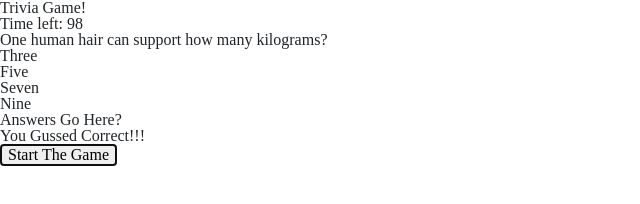
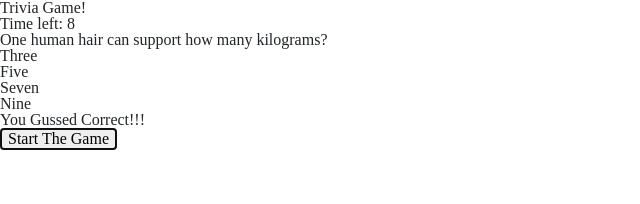
Before and after one commit to jjeskovs/TriviaGame, a plain HTML site: page index.html in a window 1280 px wide. Both pictures are taken after a click on the button "Start The Game". Shown: the whole page, without its empty margins (0-640 px from the left). Drawn offline with nearby package versions, Linux system fonts and the light colour scheme.

Commit message:
All questions are loading, timer working

```diff
--- a/assets/javascript/app.js
+++ b/assets/javascript/app.js
@@ -1,46 +1,52 @@
 // List of global variables
 var correctAnswer = 0;
 var inccorectAnswers = 0;
-var time = 100;
+var time = 10;
 var questionNumber = 0;
 var intervalId;
 
-
 // Creating on click event that will start the game and display the first question
 
-$("#start").on("click", function(){
+$("#start").on("click", function() {
+  game();
+});
 
+function game() {
   // This will display questions on the screen
-    $("#question").text(questions[questionNumber].question)
-    $("#a").text(questions[questionNumber].a)
-    $("#b").text(questions[questionNumber].b)
-    $("#c").text(questions[questionNumber].c)
-    $("#d").text(questions[questionNumber].d)
-    //console.log(this)
+  $("#question").text(questions[questionNumber].question);
+  $("#a").text(questions[questionNumber].a);
+  $("#b").text(questions[questionNumber].b);
+  $("#c").text(questions[questionNumber].c);
+  $("#d").text(questions[questionNumber].d);
 
-    // Timer starts
+  // Setting countdown
   intervalId = setInterval(count, 1000);
+}
+$(".answers").on("click", function() {
 
-    // Score count
+   var userInput = $(this).attr("data-value");
+    console.log(userInput);
   if (userInput === questions[questionNumber].correctAnswer) {
     correctAnswer++;
+    reset();
+  } else {
+    inccorectAnswers++;
+    // console.log(inccorectAnswers)
+    reset();
+
+  }
+  // Score count
   //questionNumber++; // posibly be inside of reset function
-        reset();
-    }
-
-
-
+  //     //$("#image-div").html("src", "assets/images/win.gif"); <-- need to add the timeer to keep it on the screen for 10sec
 });
 
 function count() {
   time--;
   $("#timer").text(time);
-    if (time === 0){
+  if (time === 0) {
     reset();
-
   }
 }
-
 
 function reset() {
   clearInterval(intervalId);
@@ -49,26 +55,97 @@ function reset() {
   $("#b").text("");
   $("#c").text("");
   $("#d").text("");
-    questionNumber++
-
+  $("#image-div").html("");
+  questionNumber++;
+  time = 10;
+  game();
 }
 
-
-
 // Questions
-var questions = [{
-    "question": "One human hair can support how many kilograms?",
-    "a": "Three",
-    "b": "Five",
-    "c": "Seven",
-    "d": "Nine",
-    "correctAnswer": "c"
+var questions = [
+  {
+    question: "One human hair can support how many kilograms?",
+    a: "Three",
+    b: "Five",
+    c: "Seven",
+    d: "Nine",
+    correctAnswer: "a"
   },
   {
-    "question":"In ʻBen Hurʼ, which modern thing can be seen during the chario scene?",
-    "a": " A waitress",
-    "b": "A car",
-    "c": "A postbox",
-    "d": "A street lamp"
+    question:
+      "In ʻBen Hurʼ, which modern thing can be seen during the chario scene?",
+    a: " A waitress",
+    b: "A car",
+    c: "A postbox",
+    d: "A street lamp",
+    correctAnswer: "b"
+  },
+  {
+    Question: "Whatʼs the best way to stop crying while peeling onions?",
+    a: "Sniff almonds",
+    b: "Suck lemons",
+    c: "Eat cheese",
+    d: "Chew gum",
+    correctAnswer: "d"
+  },
 
-}];
+  {
+    question: "What was Karl Marxʼs favorite color?",
+    a: "Brown",
+    b: "Blue",
+    c: "Red",
+    d: "Purple",
+    correctAnswer: "c"
+  },
+
+  {
+    question: "How old was the youngest Pope?",
+    a: "11",
+    b: "17",
+    c: "22",
+    d: "26",
+    correctAnswer: "a"
+  },
+  {
+    question: "Which animal sleeps for only five minutes a day?",
+    a: "A chameleon",
+    b: "A koala",
+    c: "A giraffe",
+    d: "A beaver",
+    correctAnswer: "c"
+  },
+
+  {
+    question: "The bikini was originally called the what?",
+    a: "Vest",
+    b: "Range",
+    c: "Line",
+    d: "Atom",
+    correctAnswer: "d"
+  },
+
+  {
+    question: "Whatʼs a frogʼs favorite color?",
+    a: "Blue",
+    b: "Orange",
+    c: "Yellow",
+    d: "Brown",
+    correctAnswer: "a"
+  },
+  {
+    question: "On average, what do you do 15 times a day?",
+    a: "Laugh",
+    b: "Burp",
+    c: "Break wind",
+    d: "Lick your lips",
+    correctAnswer: "a"
+  },
+  {
+    question: "The inventor of the paint roller was of which nationality?",
+    a: "Hungarian",
+    b: "Canadian",
+    c: "Norwegian",
+    d: "Argentinian",
+    correctAnswer: "b"
+  }
+];
--- a/index.html
+++ b/index.html
@@ -20,13 +20,14 @@
     <div id="wrapper">
         <div>Time left:  <span id="timer"></span> </div>
         <div id="question">Question Goes Here?</div>
-        <div id="a" value = "a"></div>
-        <div id="b" value = "b"></div>
-        <div id="c" value = "c"></div>
-        <div id="d" value = "d"></div>
-        <div id="asnwer">Answers Go Here?</div>
+       <div class="answers">
+        <div id="a" data-value="a"></div>
+        <div id="b" data-value="b"></div>
+        <div id="c" data-value="c"></div>
+        <div id="d" data-value="d"></div>
+       </div>
         <div id="result">You Gussed Correct!!!</div>
-        <div id="gif"></div>
+        <div id="image-div"></div>
         <button id="start"> Start The Game</button>
 
         <script type="text/javascript" src="assets/javascript/app.js"></script>
```
Also changed, not shown: assets/images/bummer.gif (added), assets/images/won.gif (added). Lines whose indentation alone changed are shown as unchanged.
